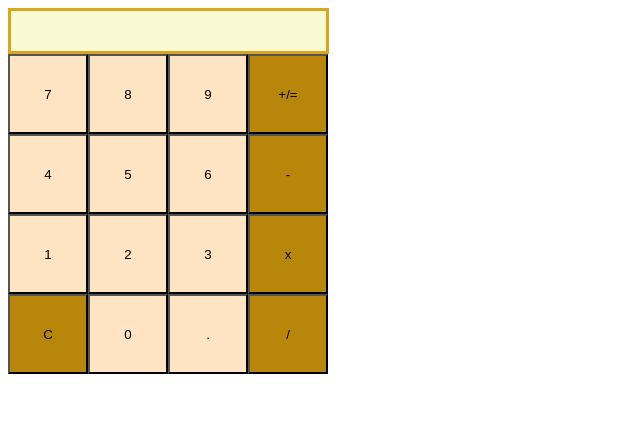
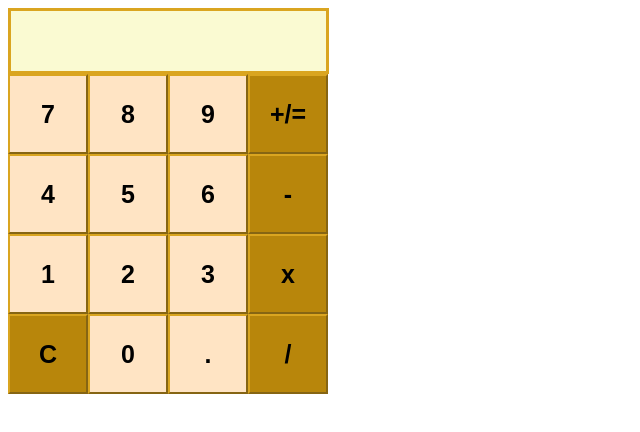
Before and after one commit to xbrett/webdev-hw02, a plain HTML site: page partB/calc.html in a window 1280 px wide. Shown: the whole page, without its empty margins (0-640 px from the left). Drawn offline with Linux system fonts and the light colour scheme.

Commit message:
updated style

```diff
--- a/partB/calc.css
+++ b/partB/calc.css
@@ -10,15 +10,23 @@
     background-color: lightgoldenrodyellow;
     align-items: left;
     width: 295px;
-    height: 20px;
+    height: 40px;
     padding: 10px;
     text-align: right;
+    font-size: 30px;
+    font-weight: bold;
 }
 
 .number {
     background-color: bisque;
+    border-color: goldenrod;
+    font-weight: bold;
+    font-size: 25px;
 }
 
 .opperation {
     background-color: darkgoldenrod;
+    border-color: goldenrod;
+    font-weight: bold;
+    font-size: 25px;
 }
```
